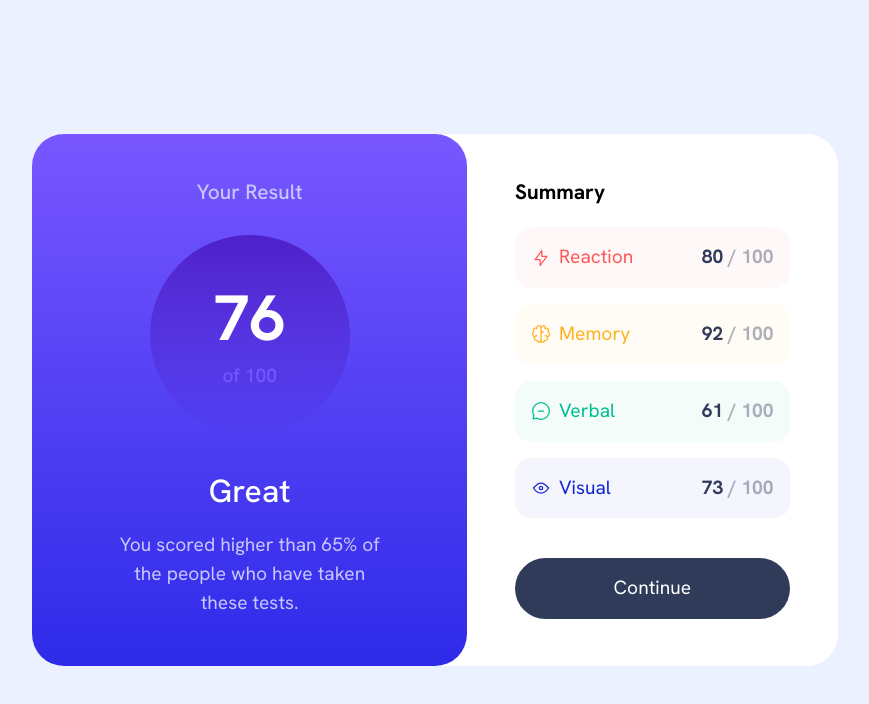
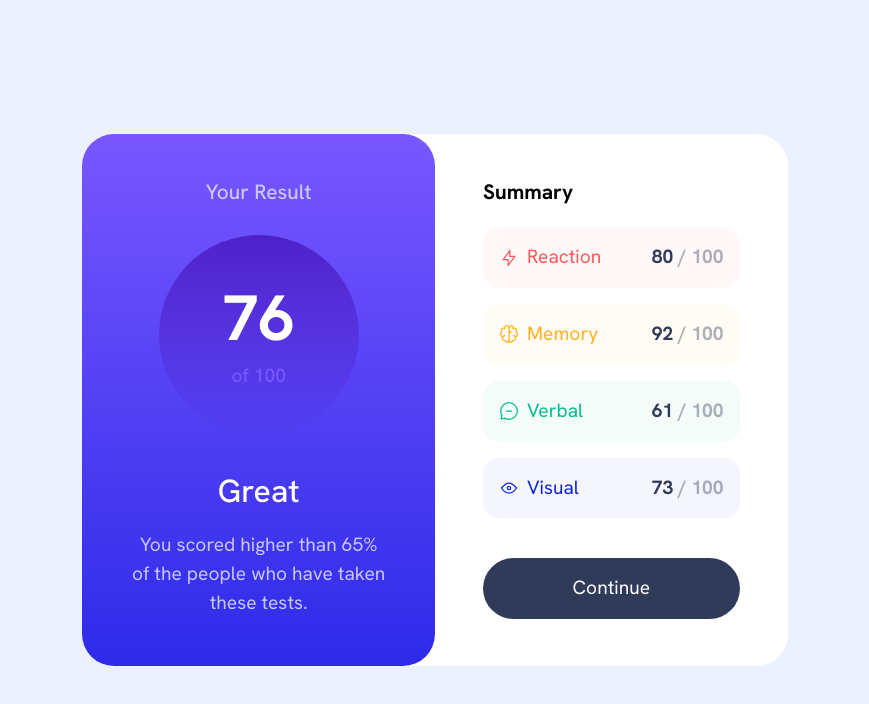
Before and after one commit to Prisca-K/results-summary-fem, a plain HTML site: page index.html in a window 1280 px wide. Shown: the whole page, without its empty margins (205-1074 px from the left). Drawn offline with Linux system fonts and the light colour scheme.

Commit message:
Initial commmit

```diff
--- a/style.css
+++ b/style.css
@@ -164,8 +164,9 @@ body {
   display: grid;
   place-items: center;
   gap: 2rem;
-  padding: 3rem 5rem;
-  max-width: 31.25rem;
+  padding: 3rem;
+  max-width: clamp(25rem, 1vw + 0.5rem, 35rem);
+  /* max-width: 31.25rem; */
   color: var(--light-lavender);
   @media (width> 46.875rem) {
     border-radius: 2rem;
```
